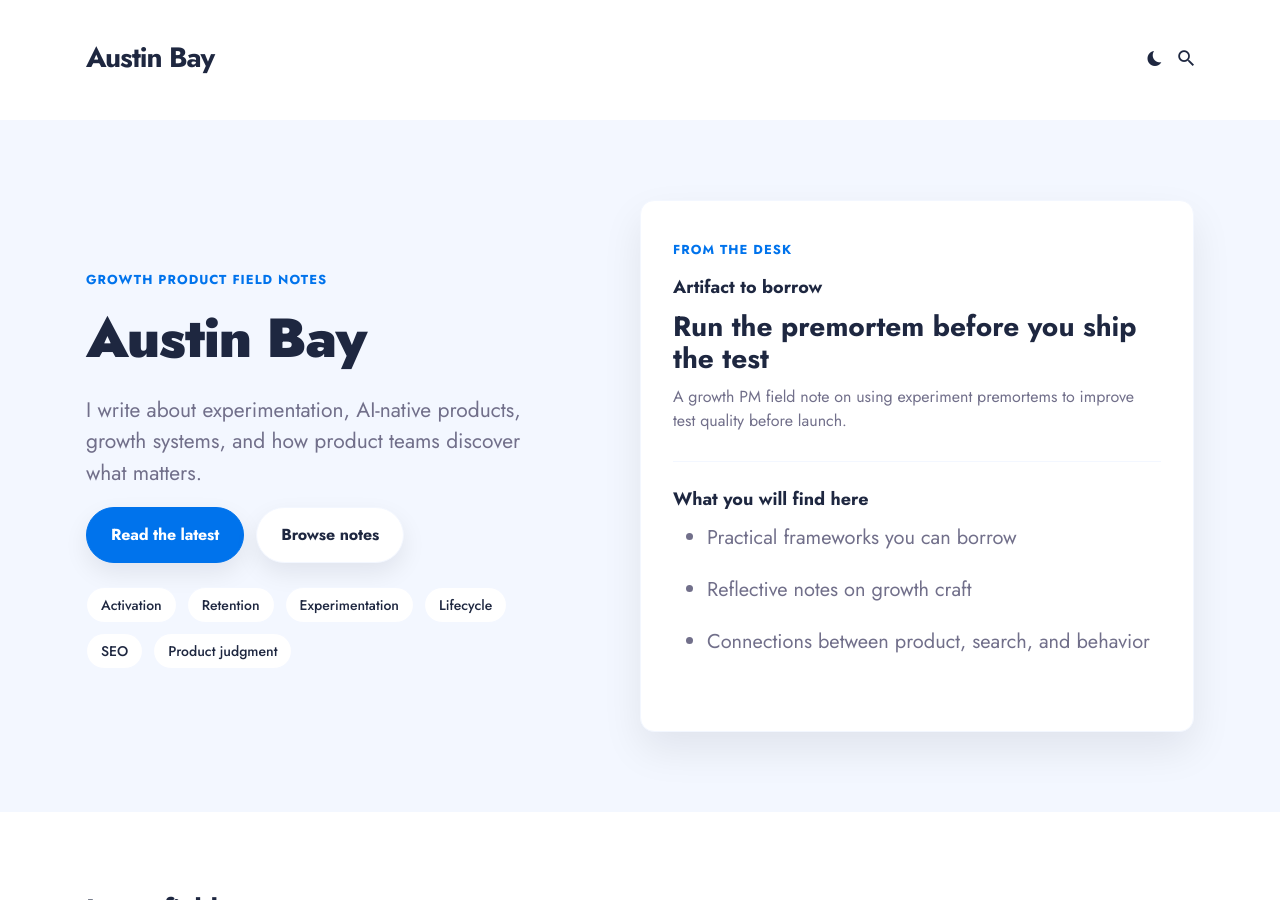
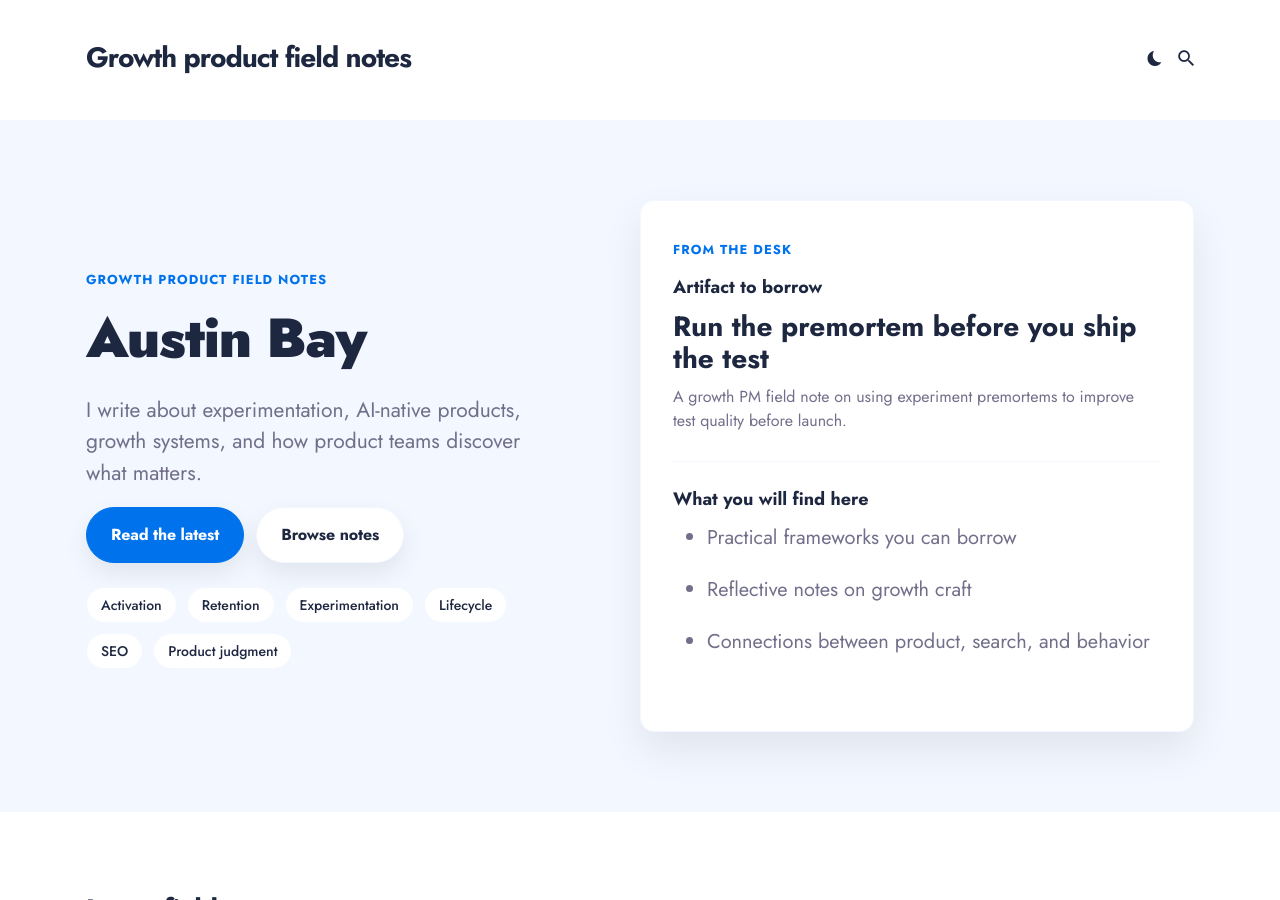
Before and after one commit to austinjbay/austinjbay.github.io, a Jekyll site: the page built from index.md, in a window 1280 px wide and 900 px high. Built offline with Jekyll 4.4.1, drawn with Linux system fonts in a browser that asks for light colours; nearby versions of some CDN libraries.

Commit message:
Remove name from site header

```diff
--- a/_config.yml
+++ b/_config.yml
@@ -2,6 +2,9 @@ title: Austin Bay
 name: Austin Bay
 color_scheme: auto
 url: "https://austinjbay.com"
+
+header:
+  header__title: Growth product field notes
 
 author:
   author__name: Austin Bay
--- a/_includes/header.html
+++ b/_includes/header.html
@@ -9,7 +9,7 @@
           {% if site.logo %}
             <img class="logo__image" src="{{ site.baseurl }}{{ site.logo }}" alt="{{ site.title }}">
           {% else %}
-            {{ site.title }}
+            {{ site.header.header__title | default: site.title }}
           {% endif %}
           </a>
         </div>
```
